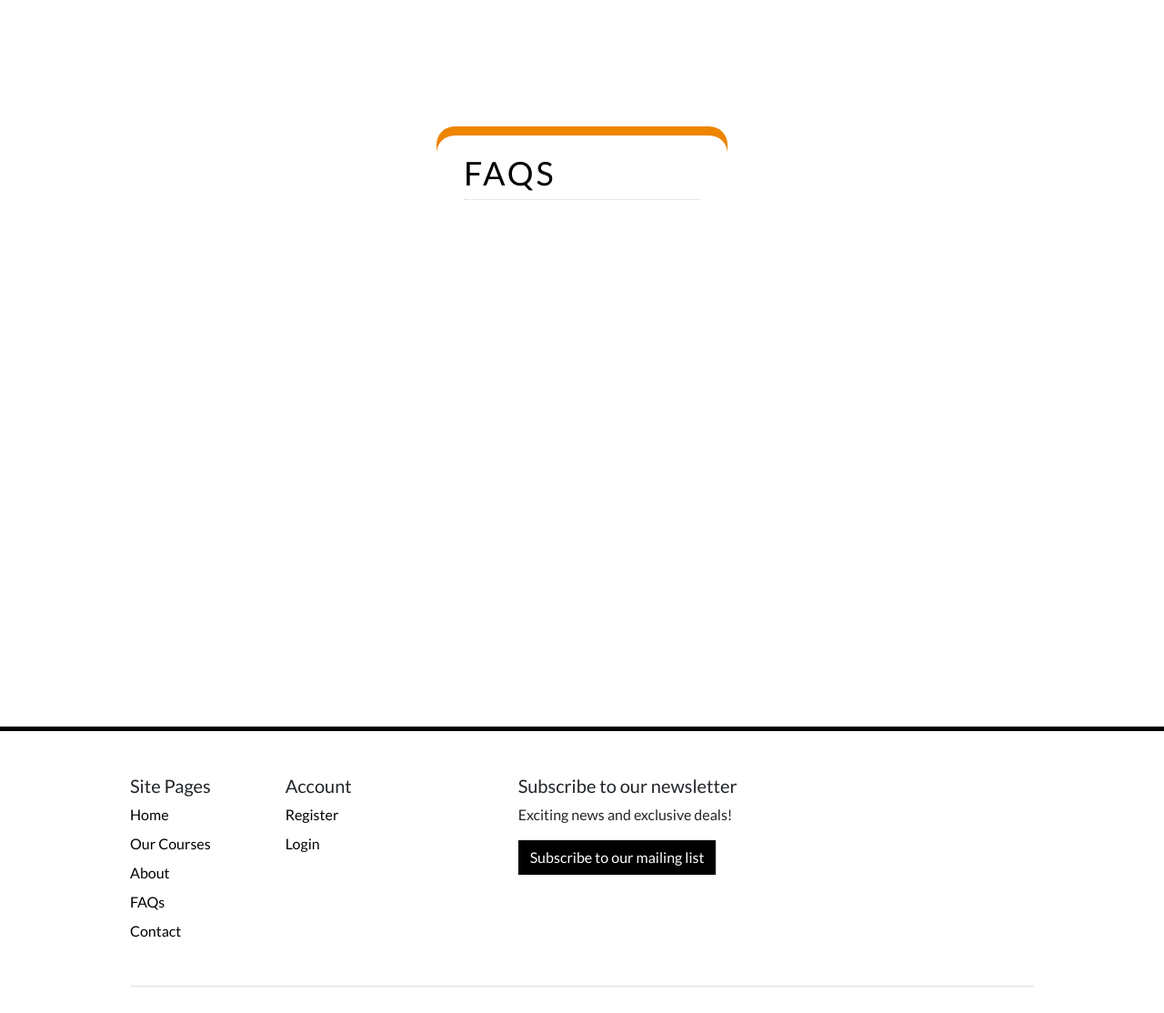
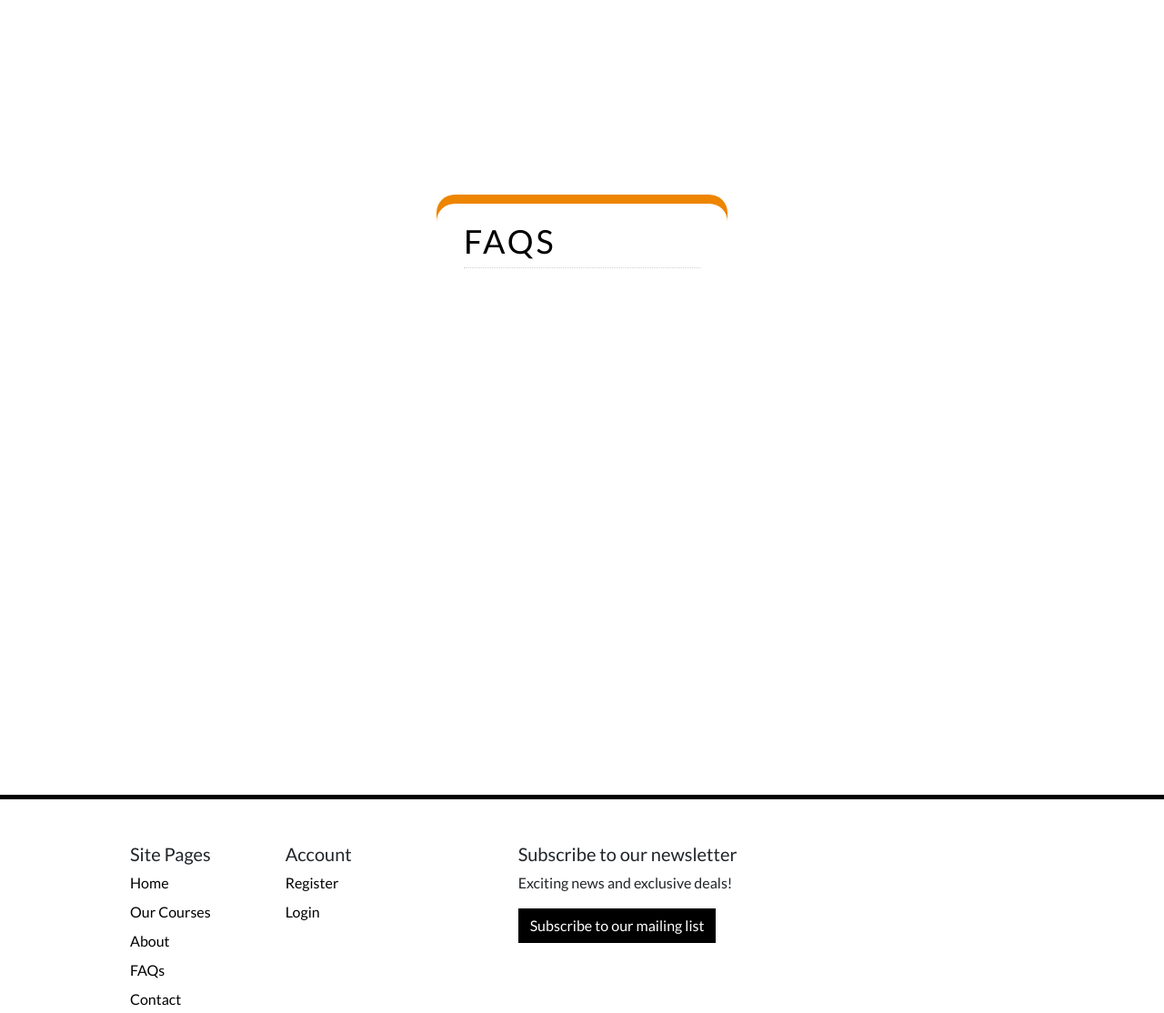
Before and after one commit to Meghanarajvinakota/online-mandala-creations, a Django app: page /faq/ in a window 1280 px wide. Shown: the part 126-1240 px from the top of the page at 91% size. Run offline with Django 3.2, Linux system fonts and the light colour scheme; data that the repository does not hold is empty; some libraries are stand-ins or nearby versions.

Commit message:
Added few styles to base.css

```diff
--- a/static/css/base.css
+++ b/static/css/base.css
@@ -771,7 +771,7 @@ footer {
 }
 
 .default-page-container{
-    margin-top: 125px;
+    margin-top: 200px;
     min-height: 100vh;
 }
 /* -------------------------------- Media Queries */
```
